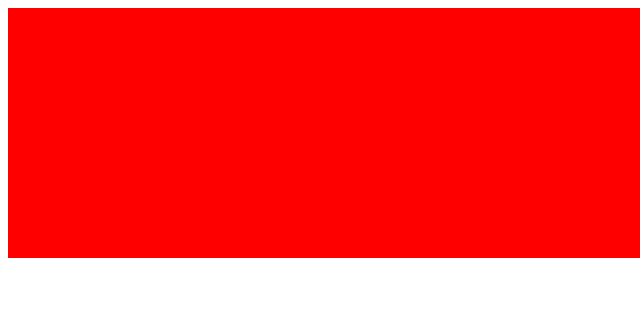
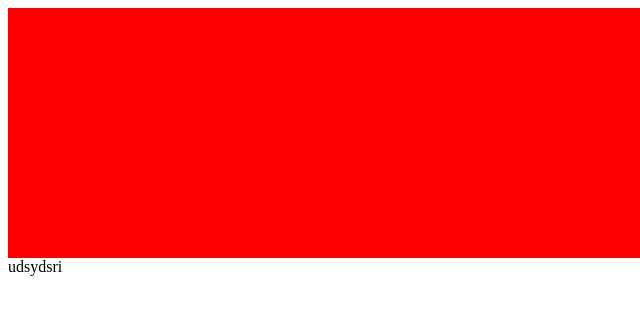
Before and after one commit to mjnhnn/mjnhnn.github.ioo, a plain HTML site: page index.html in a window 1280 px wide. Shown: the full height of the page, 0-640 px from the left. Drawn offline with Linux system fonts and the light colour scheme.

Commit message:
Update index.html

```diff
--- a/index.html
+++ b/index.html
@@ -6,5 +6,6 @@
 </head>
 <body>
 	<div style="width: 100%; height: 250px; background-color: red" class="test"></div>
+	udsydsri
 </body>
 </html>
```
